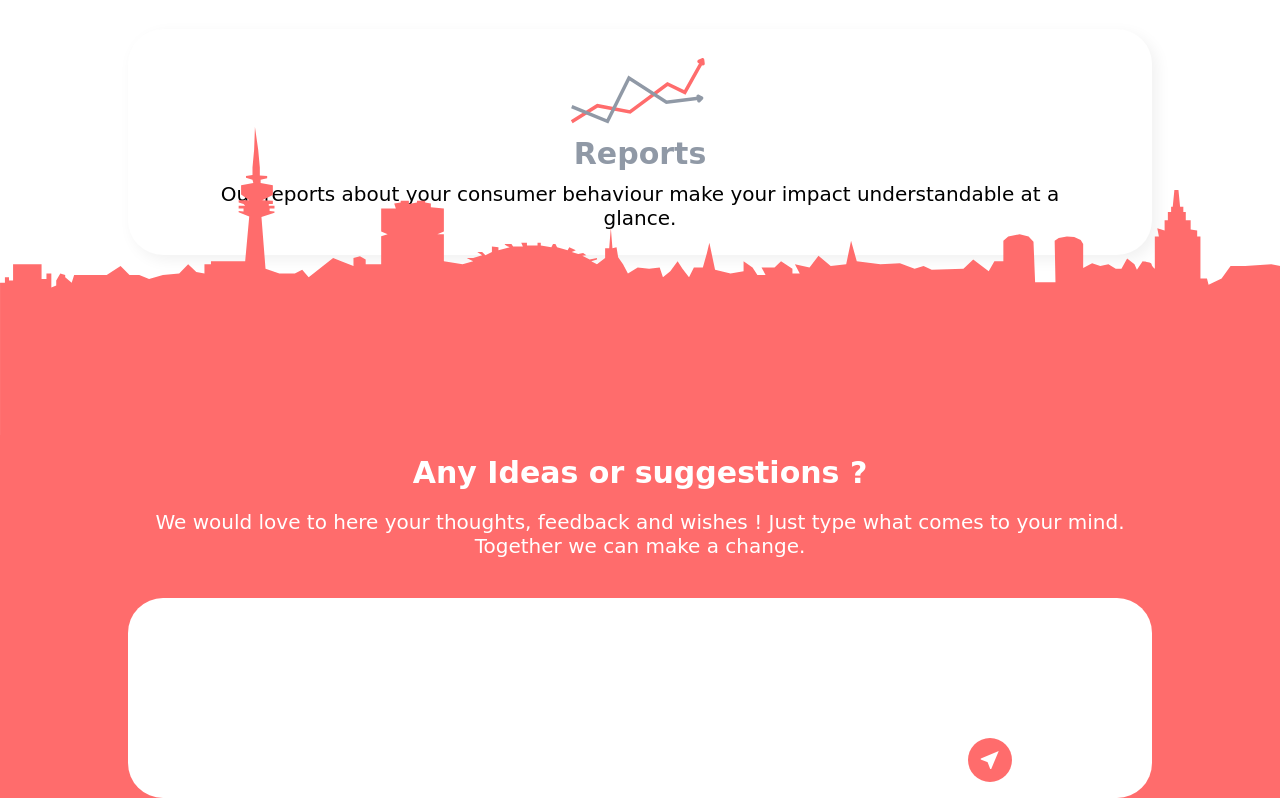
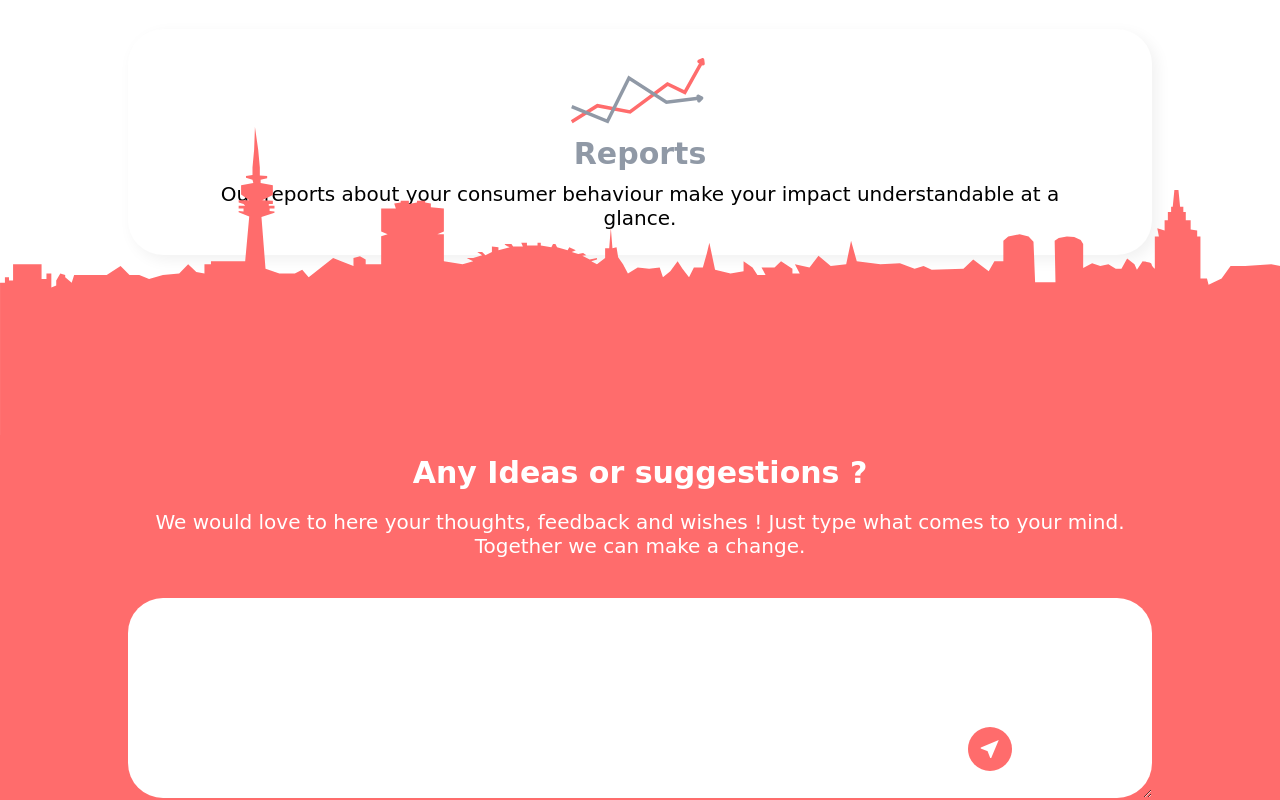
Before and after one commit to philison/consoom-landingpage, a website: page index.html in a window 1280 px wide. Shown: the part 2296-3096 px from the top of the page. Drawn offline with Linux system fonts and the light colour scheme; a web font is replaced by a local one.

Commit message:
form with feedback input added

```diff
--- a/index.html
+++ b/index.html
@@ -97,13 +97,14 @@
                 <h2>Any Ideas or suggestions ?</h2>
                 <p>We would love to here your thoughts, feedback and wishes ! Just type what comes to your mind. Together we can make a change.</p>
             </div>
-            <div class="feedbackBox">
-                <button class="feedbackSendBtn"><span class="material-icons">
+            <form class="feedbackForm" action="">
+                <textarea class="feedbackBox">
+                </textarea>
+                <button type="button" class="feedbackSendBtn"><span class="material-icons">
                     near_me
-                    </span></button>
-            </div>
+                </span></button>
+            </form>
         </div>
-
     </section>
 </body>
 </html>
--- a/styles/sass/_headerSection-phone.scss
+++ b/styles/sass/_headerSection-phone.scss
@@ -214,13 +214,19 @@ width: 100vw;
   }
 }
 
-.feedbackBox {
+.feedbackForm {
+  width: 80%;
   position: relative;
-  height: 20rem;
-  width: 80%;
-  border-radius: 3.5rem;
-  background-color: white;
-  margin-top: 4rem;
+
+  .feedbackBox {
+    position: relative;
+    height: 20rem;
+    width: 100%;
+    border-radius: 3.5rem;
+    background-color: white;
+    margin-top: 4rem;
+    border: none;
+  }
 
   .feedbackSendBtn {
     position: absolute;
```
Also changed, not shown: styles/css/style.css.
